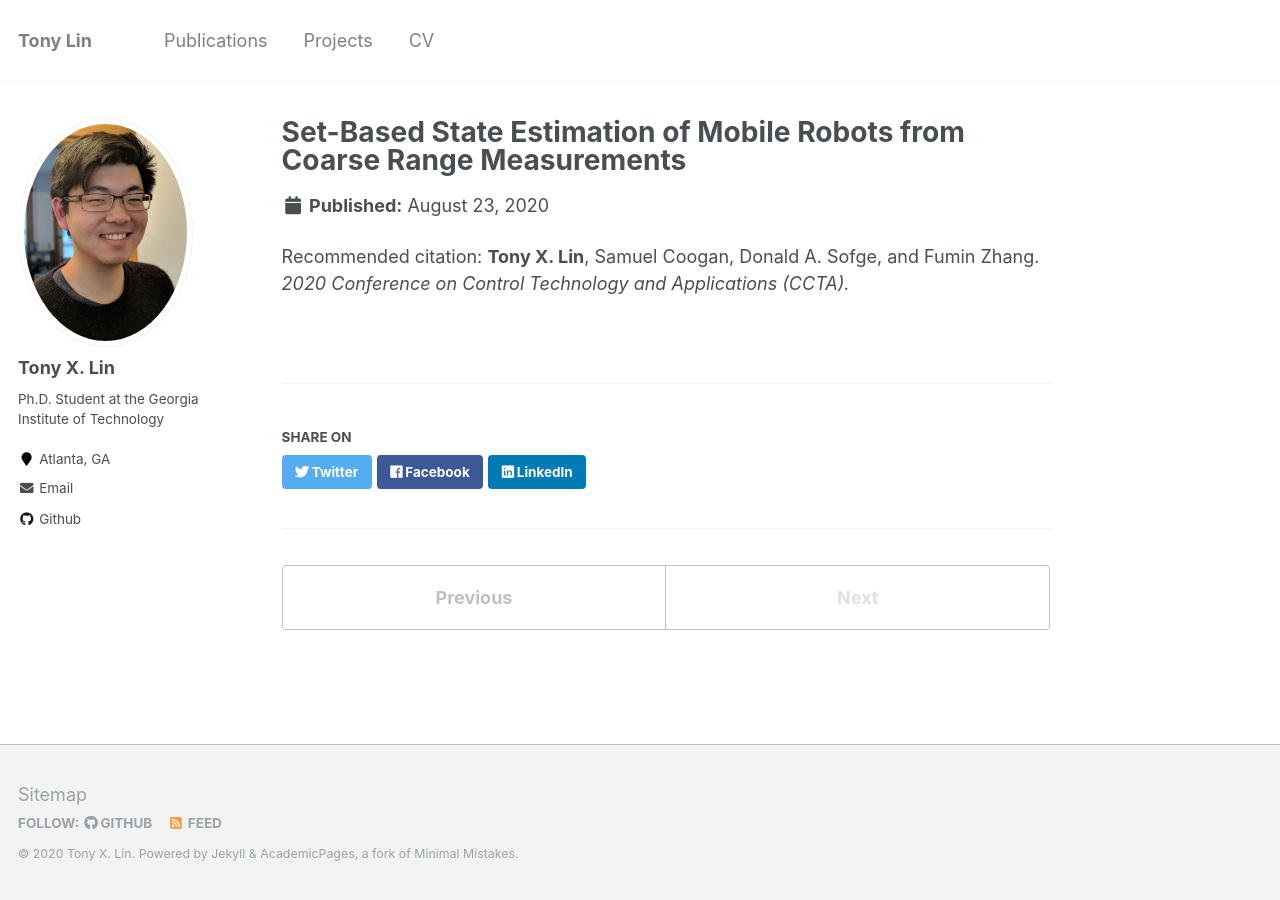
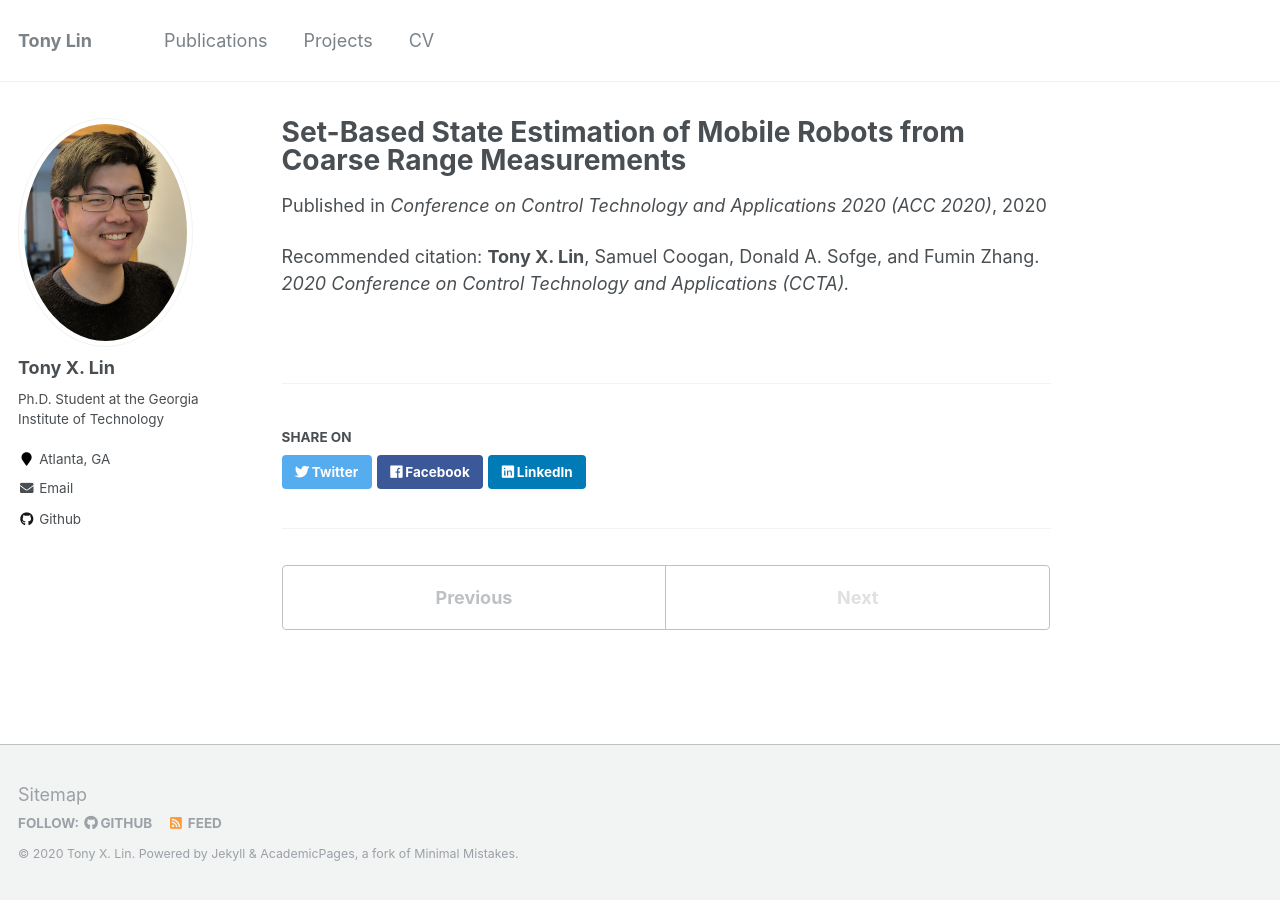
Before and after one commit to tony-x-lin/tony-x-lin.github.io, a Jekyll site: the page built from _publications/CCTA2020.md, in a window 1280 px wide. Built offline with Jekyll 4.4.1, drawn with Linux system fonts in a browser that asks for light colours.

Commit message:
Update CCTA2020.md

```diff
--- a/_publications/CCTA2020.md
+++ b/_publications/CCTA2020.md
@@ -2,5 +2,7 @@
 title: "Set-Based State Estimation of Mobile Robots from Coarse Range Measurements"
 collection: publications
 date: 2020-8-23
+permalink: /publications/CCTA2020
+venue: "Conference on Control Technology and Applications 2020 (ACC 2020)"
 citation: '<b>Tony X. Lin</b>, Samuel Coogan, Donald A. Sofge, and Fumin Zhang. <i>2020 Conference on Control Technology and Applications (CCTA).</i>'
 ---
```
